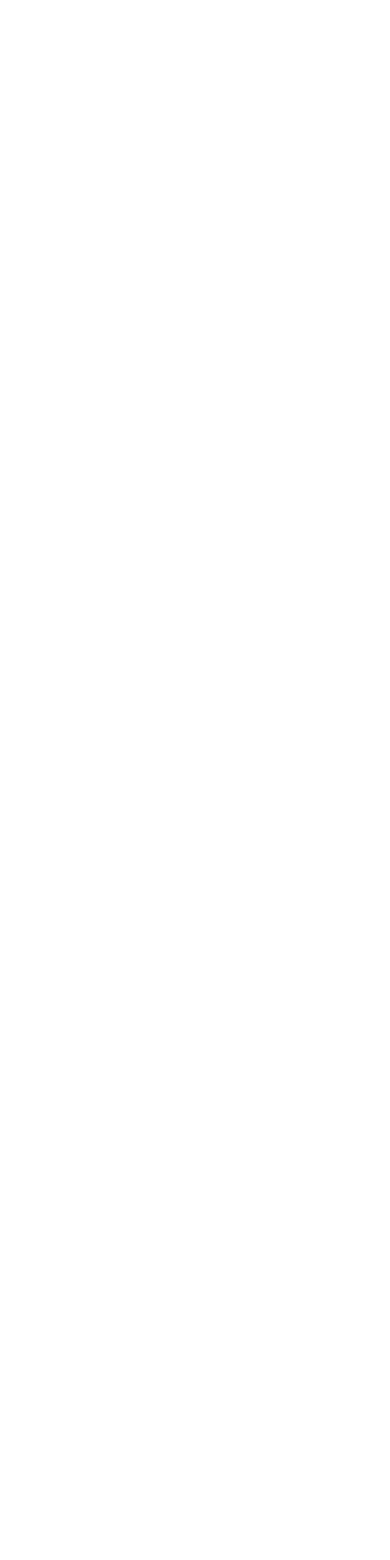
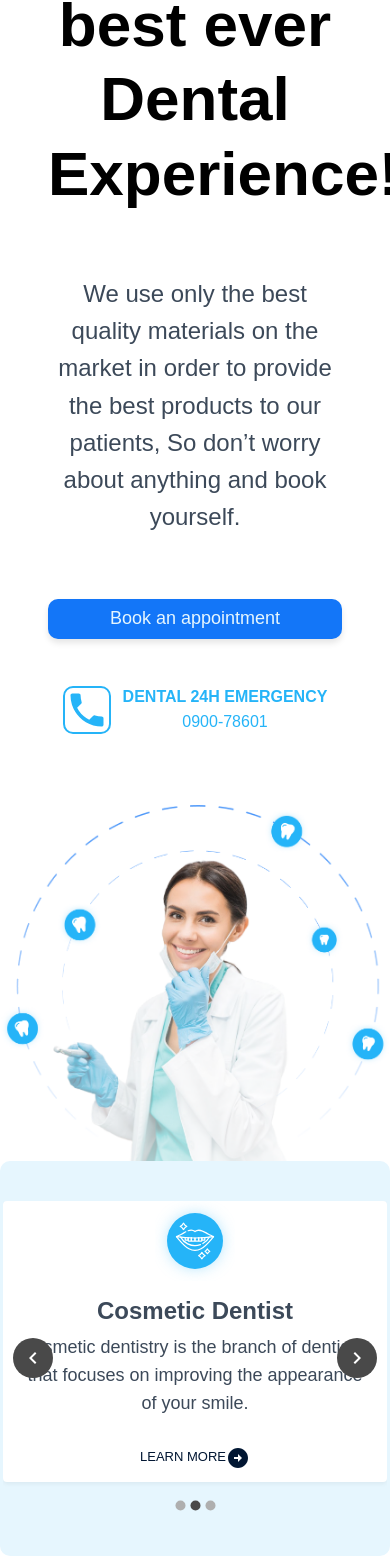
Before and after one commit to Konu21/dental-website, a React (Vite) app: page / in a window 390 px wide. Before the commit this address had no page. Shown: the part 305-1865 px from the top of the page. Before the commit the page ends 844 px from the top, so only its background shows below. Built offline with nearby package versions, Linux system fonts and the light colour scheme.

Commit message:
Add Home route, update Navbar links, and enhance responsive design in ServicesSection

```diff
--- a/src/App.tsx
+++ b/src/App.tsx
@@ -13,6 +13,7 @@ function App() {
         <Router>
           <Navbar />
           <Routes>
+            <Route path="/" element={<Home />} />
             <Route path="/home" element={<Home />} />
           </Routes>
         </Router>
--- a/src/components/Home/sections/HeroSection.tsx
+++ b/src/components/Home/sections/HeroSection.tsx
@@ -11,7 +11,7 @@ function HeroSection() {
         <Grid2 size={{ md: 12, lg: 6 }}>
           <Box className="p-12 flex flex-col gap-16">
             <Typography
-              className="text-left"
+              className="text-center md:text-left"
               sx={{
                 ...theme.typography.h1,
               }}
@@ -19,7 +19,7 @@ function HeroSection() {
               Get ready for your best ever Dental Experience!
             </Typography>
             <Typography
-              className="text-left"
+              className="text-center md:text-left"
               sx={{
                 ...theme.typography.body1,
                 color: theme.palette.text.primary,
@@ -29,7 +29,7 @@ function HeroSection() {
               provide the best products to our patients, So don’t worry about
               anything and book yourself.
             </Typography>
-            <Box className="flex flex-row gap-10">
+            <Box className="flex flex-col md:flex-row gap-10">
               <Button
                 variant="contained"
                 sx={{
--- a/src/components/Home/sections/ServicesSection.tsx
+++ b/src/components/Home/sections/ServicesSection.tsx
@@ -6,6 +6,7 @@ import {
   CardActions,
   Typography,
   Button,
+  useMediaQuery,
 } from "@mui/material";
 
 import ArrowCircleRightIcon from "@mui/icons-material/ArrowCircleRight";
@@ -34,6 +35,7 @@ function ServicesSection() {
       more_info_link: "link",
     },
   ];
+  const isMobile = useMediaQuery(theme.breakpoints.down("md"));
   return (
     <Box
       className="w-full p-10 flex gap-15 justify-center items-center rounded-[10px]"
@@ -42,10 +44,56 @@ function ServicesSection() {
         backgroundColor: theme.palette.primary.light,
       }}
     >
+      {isMobile ? (
+        <Carousel navButtonsAlwaysVisible={true} className="w-sm">
           {services.map((service, index) => (
             <Card
               key={index}
-          className="flex flex-col text-center w-96 rounded-[10px] items-center"
+              className="flex flex-col  text-center w-96 rounded-[10px] items-center"
+            >
+              <CardMedia
+                sx={{ height: "5em", width: "5em" }}
+                image={service.photo}
+                title={service.title}
+              />
+              <CardContent>
+                <Typography
+                  gutterBottom
+                  component="div"
+                  sx={{ ...theme.typography.h4 }}
+                >
+                  {service.title}
+                </Typography>
+                <Typography sx={{ ...theme.typography.body2 }}>
+                  {service.text}
+                </Typography>
+              </CardContent>
+              <CardActions>
+                <Button
+                  size="small"
+                  component="a"
+                  href={service.more_info_link}
+                  sx={{
+                    background: "transparent",
+                    color: theme.palette.primary.dark,
+                    "&:hover": {
+                      color: theme.palette.primary.dark,
+                      backgroundColor: "transparent",
+                    },
+                  }}
+                >
+                  Learn More <ArrowCircleRightIcon />
+                </Button>
+              </CardActions>
+            </Card>
+          ))}
+        </Carousel>
+      ) : (
+        <>
+          {services.map((service, index) => (
+            <Card
+              key={index}
+              className="flex flex-col  text-center w-96 rounded-[10px] items-center "
             >
               <CardMedia
                 sx={{ height: "6em", width: "6em" }}
@@ -83,6 +131,8 @@ function ServicesSection() {
               </CardActions>
             </Card>
           ))}
+        </>
+      )}
     </Box>
   );
 }
--- a/src/components/Navbar/Navbar.tsx
+++ b/src/components/Navbar/Navbar.tsx
@@ -48,7 +48,7 @@ function Navbar() {
         <Typography
           variant="h3"
           component={Link}
-          to="#home"
+          to="home"
           sx={{
             display: { xs: "flex" },
             mr: 2,
```
Also changed, not shown: package.json (+4 -3 lines), 1 other file (tests, documents, lock files or other folders). Lines whose indentation alone changed are shown as unchanged.
